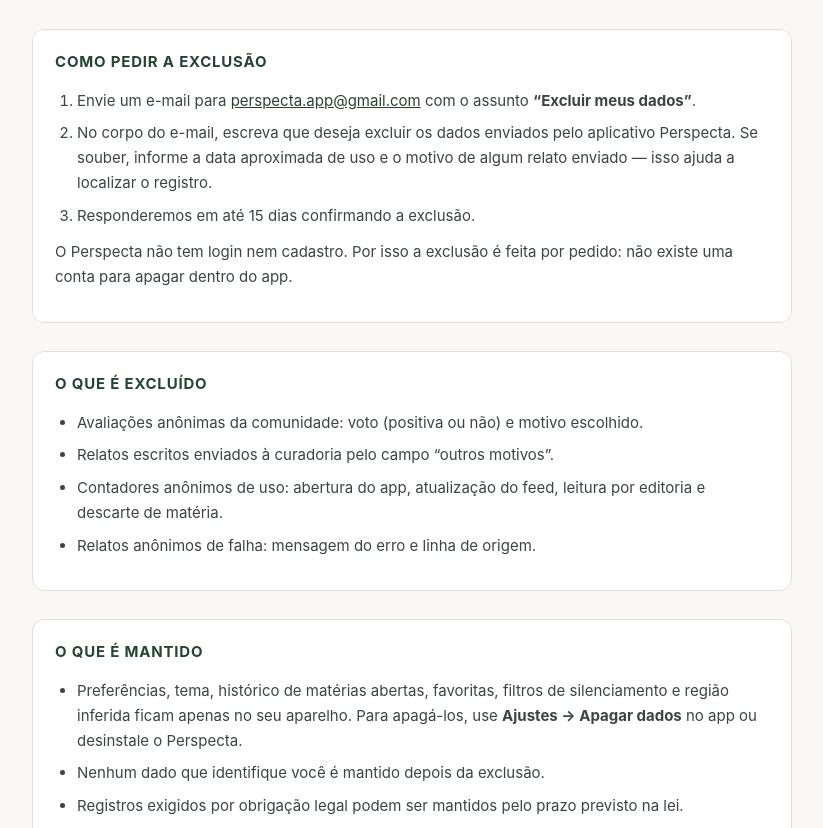
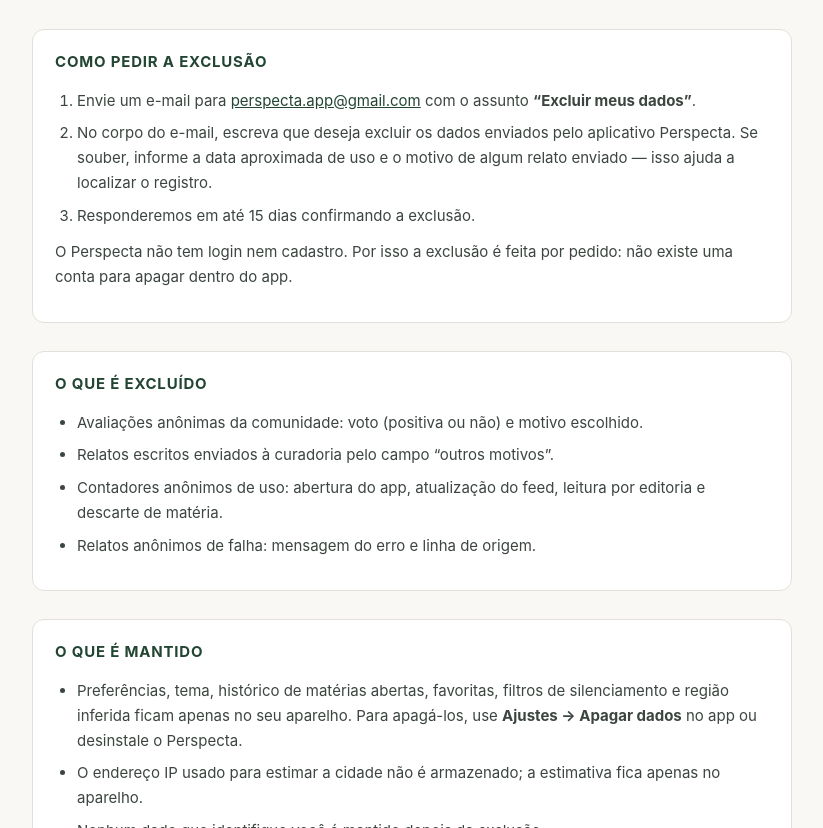
Before and after one commit to rodrigosarmentobrant/perspecta-politica, a plain HTML site: page exclusao-de-dados.html in a window 1280 px wide. Shown: the part 124-952 px from the top of the page, without its empty margins (228-1051 px from the left). Drawn offline with Linux system fonts and the light colour scheme.

Commit message:
docs: IP nao armazenado na exclusao

```diff
--- a/exclusao-de-dados.html
+++ b/exclusao-de-dados.html
@@ -89,6 +89,7 @@
     <h2>O que é mantido</h2>
     <ul>
       <li>Preferências, tema, histórico de matérias abertas, favoritas, filtros de silenciamento e região inferida ficam apenas no seu aparelho. Para apagá-los, use <strong>Ajustes → Apagar dados</strong> no app ou desinstale o Perspecta.</li>
+      <li>O endereço IP usado para estimar a cidade não é armazenado; a estimativa fica apenas no aparelho.</li>
       <li>Nenhum dado que identifique você é mantido depois da exclusão.</li>
       <li>Registros exigidos por obrigação legal podem ser mantidos pelo prazo previsto na lei.</li>
     </ul>
```
